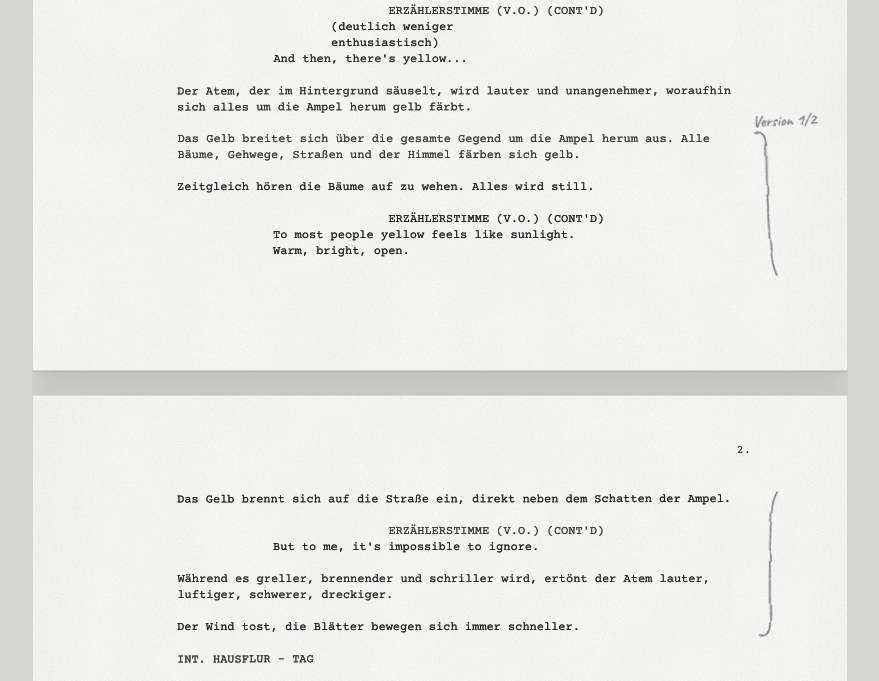
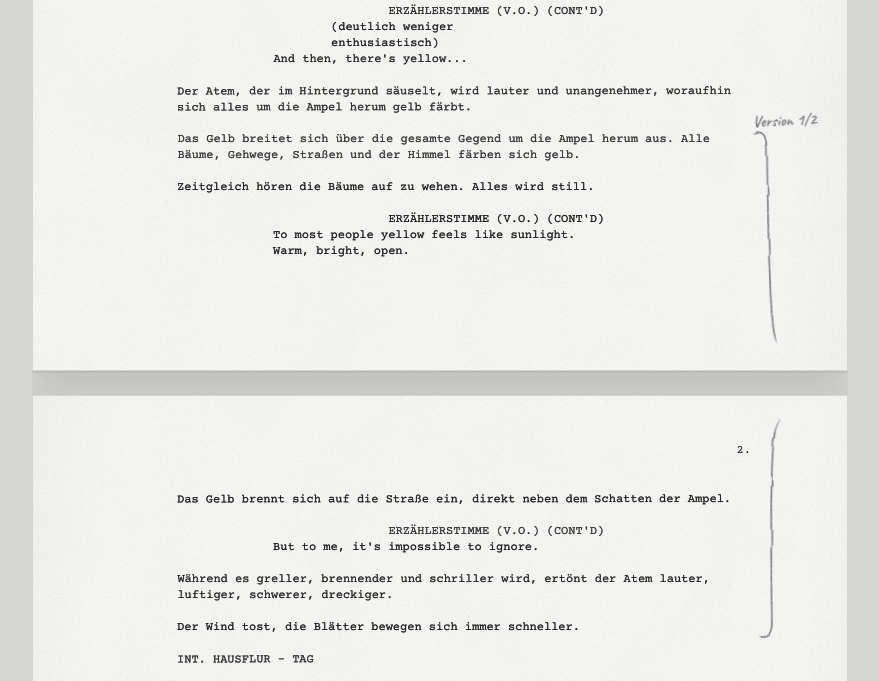
Before and after one commit to emanuelfunck/yellow-is-a-happy-color, a plain HTML site: page index.html in a window 1280 px wide. Shown: the part 1840-2521 px from the top of the page, without its empty margins (200-1079 px from the left). Drawn offline with nearby package versions, Linux system fonts and the light colour scheme.

Commit message:
Klammer laeuft bis an die Blattkante und setzt dort ab
Am Seitenumbruch hoerte der Strich bisher am unteren Rand des Satzspiegels
auf, also deutlich vor der Blattkante, und war dort glatt abgeschnitten.
Jetzt zieht er bis auf 9 bis 29 Pixel an die Kante heran und laeuft am Ende
aus, mal weich, mal kurz und hart. Beides haengt an einem festen Zufall pro
Stelle, damit sich beim Neuzeichnen nichts aendert.

Co-Authored-By: Claude Opus 5 <noreply@anthropic.com>

```diff
--- a/index.html
+++ b/index.html
@@ -569,6 +569,16 @@ function makeEl(block) {
   return p;
 }
 
+/* Immer dieselbe Folge fuer dieselbe Stelle: Das Gekritzel soll beim
+   Neuzeichnen nicht herumspringen. */
+function seeded(key) {
+  let s = 7;
+  for (const ch of String(key)) s = (s * 31 + ch.charCodeAt(0)) % 100000;
+  return () => { s = (s * 1103515245 + 12345) % 2147483648; return s / 2147483648; };
+}
+
+let braceSeq = 0;
+
 /* Eine mit der Hand gezogene geschweifte Klammer: Spitze zeigt nach rechts,
    die offene Seite liegt links am Text. Das Zittern ist pro Stelle fest,
    damit die Linie beim Umschalten nicht herumspringt.
@@ -622,6 +632,8 @@ function brace(seedStr, top, total, offset, segH, isFirst, isLast) {
   // Drehung sie gegeneinander.
   svg.style.transformOrigin = "0px " + (padT - offset) + "px";
 
+  const strokes = document.createElementNS(NS, "g");
+
   // Dreimal angesetzt, wie man eine Klammer mit dem Bleistift zieht.
   for (const [cls, seed, amp] of [
     ["main", base, 1],
@@ -631,8 +643,65 @@ function brace(seedStr, top, total, offset, segH, isFirst, isLast) {
     const path = document.createElementNS(NS, "path");
     path.setAttribute("class", cls);
     path.setAttribute("d", shape(seed, amp));
-    svg.appendChild(path);
+    strokes.appendChild(path);
   }
+
+  /* Wo die Klammer an der Blattkante abbricht, setzt der Stift ab: Der Strich
+     laeuft dort aus, statt wie mit dem Lineal abgeschnitten zu sein. Mal
+     sanfter, mal haerter - das entscheidet derselbe feste Zufall. */
+  if (!isFirst || !isLast) {
+    const lift = seeded("lift" + seedStr + offset);
+    const span = (r) => Math.min(segH * .35, 2 + Math.pow(r, 2.2) * 34);
+    const id = "brace" + (++braceSeq);
+
+    const defs = document.createElementNS(NS, "defs");
+    const grad = document.createElementNS(NS, "linearGradient");
+    grad.setAttribute("id", id);
+    grad.setAttribute("gradientUnits", "userSpaceOnUse");
+    grad.setAttribute("x1", 0); grad.setAttribute("y1", offset);
+    grad.setAttribute("x2", 0); grad.setAttribute("y2", offset + segH);
+
+    const stops = [];
+    if (isFirst) stops.push([0, 1]);
+    else {
+      const f = span(lift()) / segH;
+      stops.push([0, 0], [f * .35, .45], [f, 1]);
+    }
+    if (isLast) stops.push([1, 1]);
+    else {
+      const f = span(lift()) / segH;
+      stops.push([1 - f, 1], [1 - f * .35, .45], [1, 0]);
+    }
+    for (const [at, op] of stops) {
+      const stop = document.createElementNS(NS, "stop");
+      stop.setAttribute("offset", Math.max(0, Math.min(1, at)));
+      stop.setAttribute("stop-color", "#fff");
+      stop.setAttribute("stop-opacity", op);
+      grad.appendChild(stop);
+    }
+    defs.appendChild(grad);
+
+    const mask = document.createElementNS(NS, "mask");
+    mask.setAttribute("id", id + "m");
+    mask.setAttribute("maskUnits", "userSpaceOnUse");
+    mask.setAttribute("x", -5);
+    mask.setAttribute("y", offset - padT);
+    mask.setAttribute("width", W + 10);
+    mask.setAttribute("height", boxH);
+    const cover = document.createElementNS(NS, "rect");
+    cover.setAttribute("x", -5);
+    cover.setAttribute("y", offset - padT);
+    cover.setAttribute("width", W + 10);
+    cover.setAttribute("height", boxH);
+    cover.setAttribute("fill", `url(#${id})`);
+    mask.appendChild(cover);
+    defs.appendChild(mask);
+
+    svg.appendChild(defs);
+    strokes.setAttribute("mask", `url(#${id}m)`);
+  }
+
+  svg.appendChild(strokes);
 
   // Unsichtbarer, breiter Strich: macht die ganze Klammer anklickbar, auch
   // auf einer Folgeseite, wo die Beschriftung fehlt.
@@ -668,8 +737,7 @@ function drawBrackets(pages) {
       segs.push({
         page, g, top,
         h: Math.max(18, bottom - top),
-        // bis zum unteren Rand des Satzspiegels, falls die Passage weiterlaeuft
-        pageBottom: PAD_TOP + content.clientHeight,
+        pageH: page.clientHeight,
         opensPage: i === 0,
         closesPage: j === kids.length - 1
       });
@@ -689,13 +757,25 @@ function drawBrackets(pages) {
 
   // 3. Zeichnen: eine Klammer ueber die ganze Passage, in Stuecken verteilt.
   for (const run of runs) {
-    // Laeuft die Passage weiter, reicht das Stueck bis an den Blattrand,
-    // sonst wuerde die Linie mitten auf der Seite abbrechen.
-    for (let k = 0; k < run.length - 1; k++) {
-      run[k].h = Math.max(run[k].h, run[k].pageBottom - run[k].top);
+    const g = run[0].g;
+
+    // Laeuft die Passage weiter, zieht der Strich bis dicht an die Blattkante
+    // und setzt dort ab, statt mitten auf der Seite aufzuhoeren. Wie knapp,
+    // ist pro Stelle fest, aber nicht ueberall gleich.
+    if (run.length > 1) {
+      const edge = seeded("rand" + g);
+      run.forEach((seg, k) => {
+        if (k < run.length - 1) {          // unten abgeschnitten
+          const stop = seg.pageH - (9 + edge() * 20);
+          seg.h = Math.max(seg.h, stop - seg.top);
+        }
+        if (k > 0) {                       // oben abgeschnitten
+          const lead = 9 + edge() * 20;
+          seg.h += seg.top - lead;
+          seg.top = lead;
+        }
+      });
     }
-
-    const g = run[0].g;
     const total = run.reduce((sum, seg) => sum + seg.h, 0);
     const all = versionsOf(g);
     const cur = STATE[g];
```
